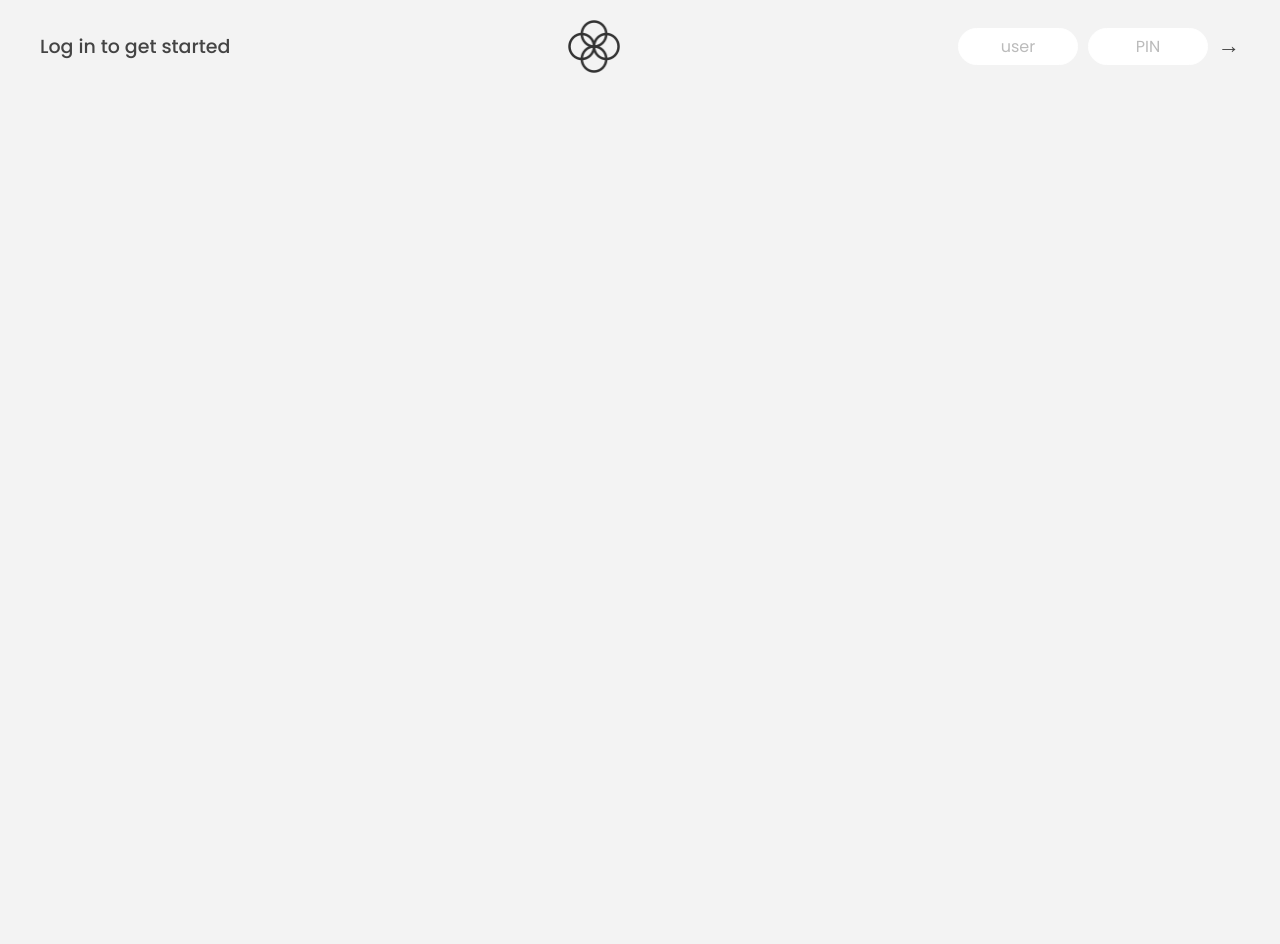
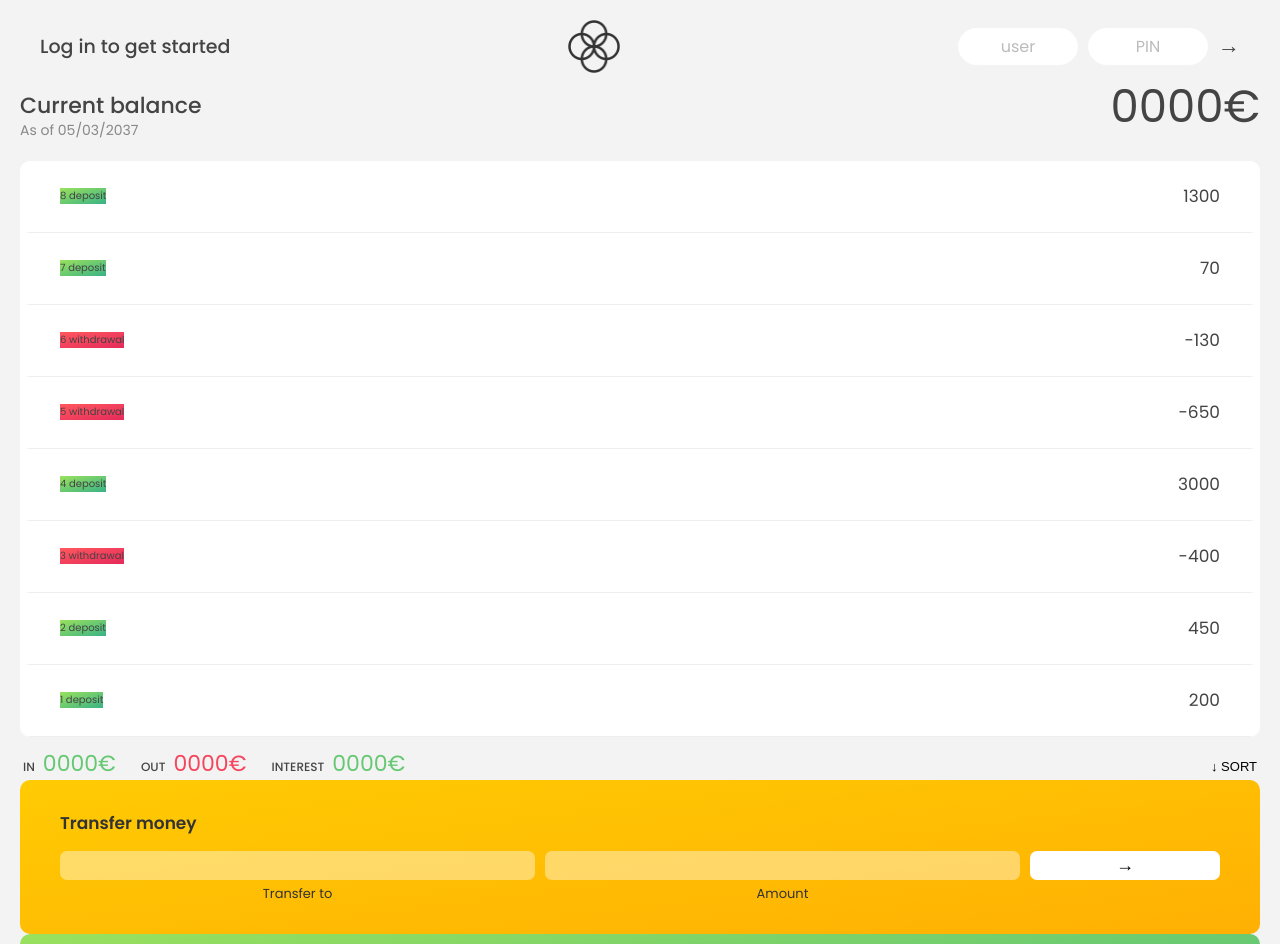
Before and after one commit to TalPO24/Working-With-Arrays, a plain HTML site: page index.html in a window 1280 px wide. Shown: the top 944 px of the page. Before the commit the page ends 800 px from the top, so only its background shows below. Drawn offline with Linux system fonts and the light colour scheme.

Commit message:
Working With Arrays

```diff
--- a/index.html
+++ b/index.html
@@ -1,42 +1,32 @@
 <!DOCTYPE html>
 <html lang="en">
+
 <head>
     <meta charset="UTF-8" />
     <meta name="viewport" content="width=device-width, initial-scale=1.0" />
     <meta http-equiv="X-UA-Compatible" content="ie=edge" />
     <link rel="shortcut icon" type="image/png" href="/icon.png" />
 
-    <link
-      href="https://fonts.googleapis.com/css?family=Poppins:400,500,600&display=swap"
-      rel="stylesheet"
-    />
+    <link href="https://fonts.googleapis.com/css?family=Poppins:400,500,600&display=swap" rel="stylesheet" />
 
-    <link rel="stylesheet" href="style.css" />
+    <link rel="stylesheet" href="style.css">
     <title>Bankist</title>
 </head>
+
 <body>
     <!-- TOP NAVIGATION -->
     <nav>
         <p class="welcome">Log in to get started</p>
         <img src="logo.png" alt="Logo" class="logo" />
         <form class="login">
-        <input
-          type="text"
-          placeholder="user"
-          class="login__input login__input--user"
-        />
+            <input type="text" placeholder="user" class="login__input login__input--user" />
             <!-- In practice, use type="password" -->
-        <input
-          type="text"
-          placeholder="PIN"
-          maxlength="4"
-          class="login__input login__input--pin"
-        />
+            <input type="text" placeholder="PIN" maxlength="4" class="login__input login__input--pin" />
             <button class="login__btn">&rarr;</button>
         </form>
     </nav>
 
-    <main class="app">
+    <!-- <main class="app">
         <!-- BALANCE -->
     <div class="balance">
         <div>
@@ -102,11 +92,7 @@
         <h2>Close account</h2>
         <form class="form form--close">
             <input type="text" class="form__input form__input--user" />
-          <input
-            type="password"
-            maxlength="6"
-            class="form__input form__input--pin"
-          />
+            <input type="password" maxlength="6" class="form__input form__input--pin" />
             <button class="form__btn form__btn--close">&rarr;</button>
             <label class="form__label">Confirm user</label>
             <label class="form__label">Confirm PIN</label>
@@ -117,7 +103,7 @@
     <p class="logout-timer">
         You will be logged out in <span class="timer">05:00</span>
     </p>
-    </main>
+    </main> -->
 
     <!-- <footer>
       &copy; by Jonas Schmedtmann. Don't claim as your own :)
@@ -125,4 +111,5 @@
 
     <script src="script.js"></script>
 </body>
+
 </html>
--- a/script.js
+++ b/script.js
@@ -61,6 +61,22 @@ const inputCloseUsername = document.querySelector('.form__input--user');
 const inputClosePin = document.querySelector('.form__input--pin');
 
 
+const displayMovments = function(movments) {
+    containerMovements.innerHTML = ''
+    movments.forEach(function(mov, i) {
+        const type = mov > 0 ? 'deposit' : 'withdrawal'
+
+        const html = `
+        <div class="movements">
+        <div class="movements__row">
+            <div class="movements__type--${type} movements__type--deposit">${i+1} ${type}</div>
+            <div class="movements__value">${mov}</div>
+        </div>
+    `
+        containerMovements.insertAdjacentHTML('afterbegin', html)
+    })
+}
+displayMovments(account1.movements)
     /*
     //* Simple array methods
     let arr = ['a', 'b', 'c', 'd', 'e']
@@ -138,6 +154,8 @@ movements.forEach(function(movement, index, array) {
 })
 */
 
+
+/*
 //* forEach With Maps and Sets
 
 //* MAP
@@ -157,3 +175,4 @@ console.log(currenciesUnique)
 currenciesUnique.forEach(function(value, _, map) {
     console.log(`${value}: ${value}`)
 })
+*/
```
Also changed, not shown: style.css (+13 -1 lines), 1 other file. Lines whose indentation alone changed are shown as unchanged.
